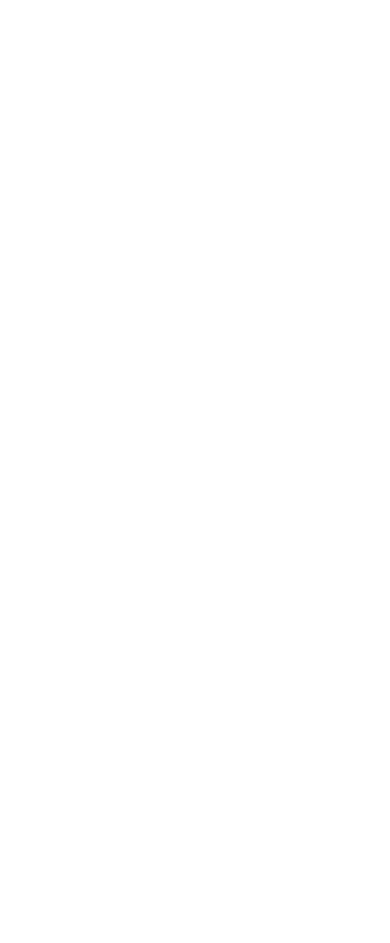
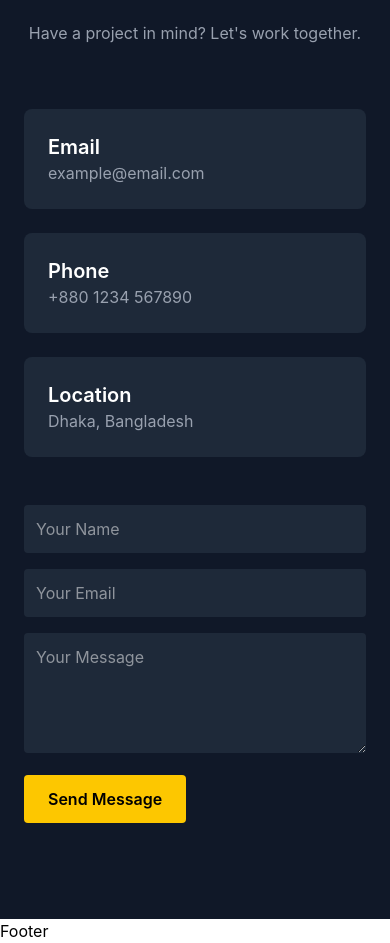
Before and after one commit to khaled6013/orca-labs, a React (Vite) app: page / in a window 390 px wide. Shown: the part 6692-7635 px from the top of the page. Before the commit the page ends 6585 px from the top, so only its background shows below. Built offline with nearby package versions, Linux system fonts and the light colour scheme.

Commit message:
contact section added

```diff
--- /dev/null
+++ b/src/components/Contact.jsx
@@ -0,0 +1,105 @@
+import { motion } from "framer-motion";
+
+const Contact = () => {
+
+  const contactInfo = [
+    {
+      title: "Email",
+      value: "example@email.com"
+    },
+    {
+      title: "Phone",
+      value: "+880 1234 567890"
+    },
+    {
+      title: "Location",
+      value: "Dhaka, Bangladesh"
+    }
+  ];
+
+  return (
+    <section className="py-24 bg-gray-900 text-white">
+
+      <div className="max-w-7xl mx-auto px-6">
+
+        {/* Title */}
+        <div className="text-center mb-16">
+          <h2 className="text-4xl font-bold">Contact Me</h2>
+          <p className="text-gray-400 mt-4">
+            Have a project in mind? Let's work together.
+          </p>
+        </div>
+
+        <div className="grid md:grid-cols-2 gap-12">
+
+          {/* Contact Info */}
+          <div className="space-y-6">
+
+            {contactInfo.map((item, index) => (
+
+              <motion.div
+                key={index}
+                className="bg-gray-800 p-6 rounded-lg"
+                initial={{ x: -50, opacity: 0 }}
+                whileInView={{ x: 0, opacity: 1 }}
+                transition={{ duration: 0.5, delay: index * 0.2 }}
+              >
+
+                <h3 className="text-xl font-semibold">
+                  {item.title}
+                </h3>
+
+                <p className="text-gray-400">
+                  {item.value}
+                </p>
+
+              </motion.div>
+
+            ))}
+
+          </div>
+
+          {/* Contact Form */}
+          <motion.form
+            className="space-y-4"
+            initial={{ x: 50, opacity: 0 }}
+            whileInView={{ x: 0, opacity: 1 }}
+            transition={{ duration: 0.6 }}
+          >
+
+            <input
+              type="text"
+              placeholder="Your Name"
+              className="w-full p-3 rounded bg-gray-800 outline-none"
+            />
+
+            <input
+              type="email"
+              placeholder="Your Email"
+              className="w-full p-3 rounded bg-gray-800 outline-none"
+            />
+
+            <textarea
+              placeholder="Your Message"
+              rows="4"
+              className="w-full p-3 rounded bg-gray-800 outline-none"
+            ></textarea>
+
+            <button
+              type="submit"
+              className="px-6 py-3 bg-yellow-400 text-black font-semibold rounded hover:scale-105 transition"
+            >
+              Send Message
+            </button>
+
+          </motion.form>
+
+        </div>
+
+      </div>
+
+    </section>
+  );
+};
+
+export default Contact;
--- a/src/page/Home.jsx
+++ b/src/page/Home.jsx
@@ -6,6 +6,7 @@
 import Projects from '../components/Projects'
 import About from '../components/About'
 import Testimonials from '../components/Testimonials'
+import Contact from '../components/Contact'
 
 const Home = () => {
   return (
@@ -16,6 +17,7 @@
     <Projects></Projects>
     <About></About>
     <Testimonials></Testimonials>
+    <Contact></Contact>
     <Footer></Footer>
     </>
   )
```
